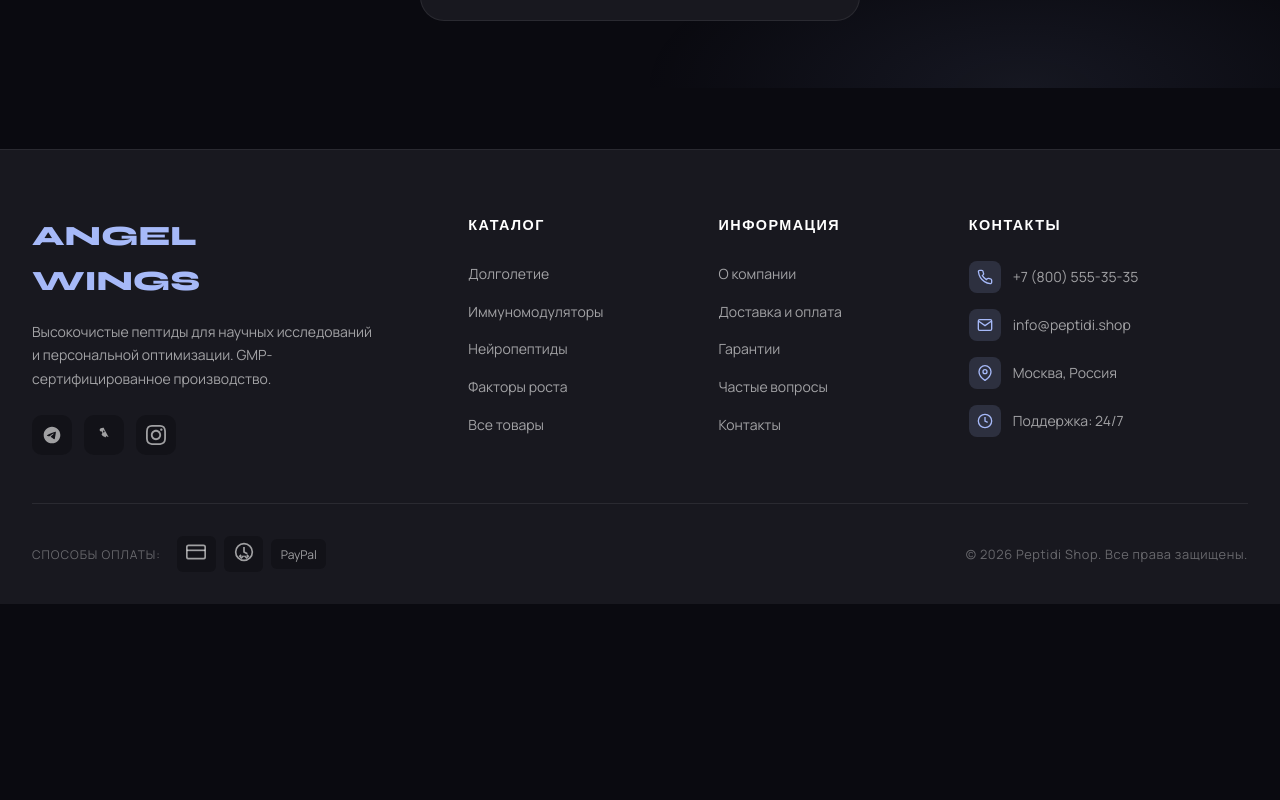
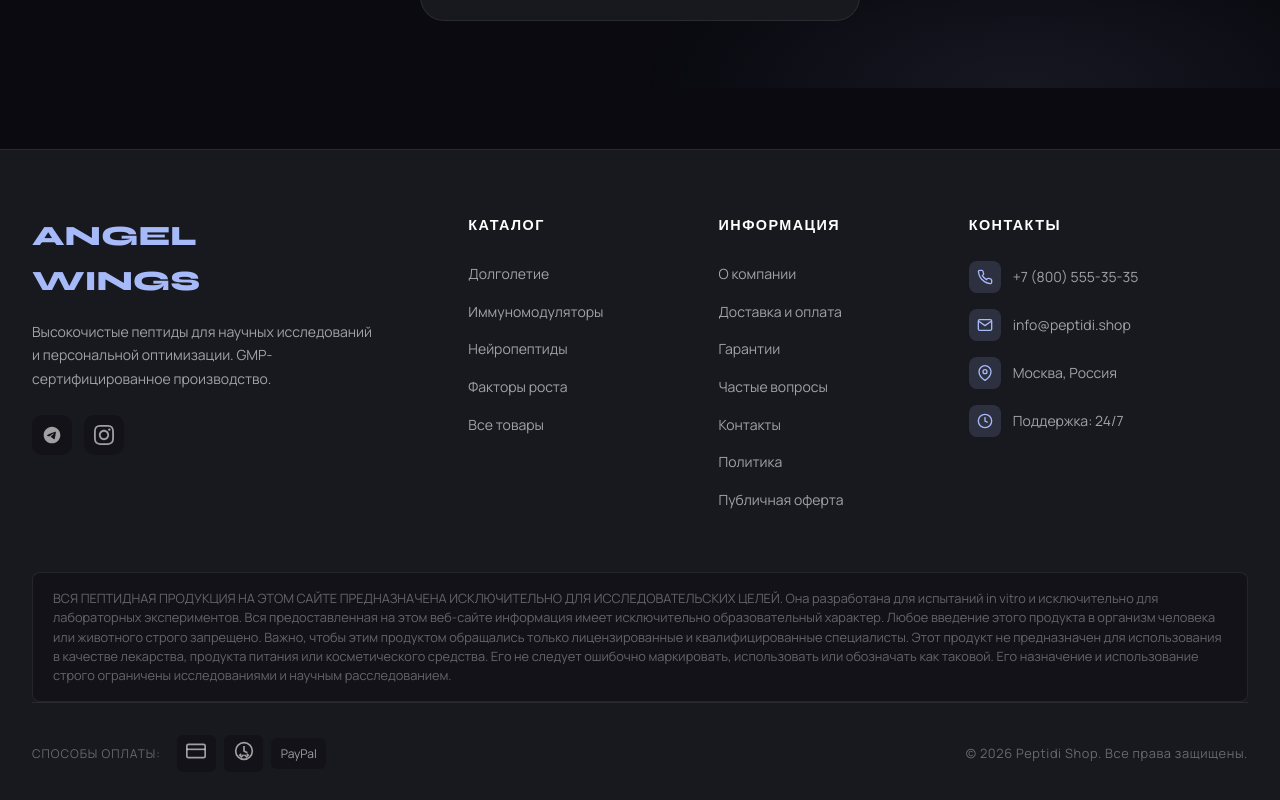
Before and after one commit to Sovyshkin/angel-wings, a Vue app in the folder vue-app/: page /auth in a window 1280 px wide. Shown: the part 712-1512 px from the top of the page. Before the commit the page ends 1316 px from the top, so only its background shows below. Built offline with nearby package versions, Linux system fonts and the light colour scheme.

Commit message:
Add footer links for policy and public offer PDFs

```diff
--- a/vue-app/src/App.vue
+++ b/vue-app/src/App.vue
@@ -140,9 +140,6 @@
               <a href="#" class="social-link" aria-label="Telegram">
                 <svg width="20" height="20" viewBox="0 0 24 24" fill="currentColor"><path d="M12 2C6.48 2 2 6.48 2 12s4.48 10 10 10 10-4.48 10-10S17.52 2 12 2zm4.64 6.8c-.15 1.58-.8 5.42-1.13 7.19-.14.75-.42 1-.68 1.03-.58.05-1.02-.38-1.58-.75-.88-.58-1.38-.94-2.23-1.5-.99-.65-.35-1.01.22-1.59.15-.15 2.71-2.48 2.76-2.69a.2.2 0 00-.05-.18c-.06-.05-.14-.03-.21-.02-.09.02-1.49.95-4.22 2.79-.4.27-.76.41-1.08.4-.36-.03-1.04-.2-1.55-.37-.63-.2-1.12-.31-1.08-.66.02-.18.27-.36.74-.55 2.92-1.27 4.86-2.11 5.83-2.51 2.78-1.16 3.35-1.36 3.73-1.37.09 0 .27.02.39.12.1.08.13.19.14.27-.01.06.01.24 0 .38z"/></svg>
               </a>
-              <a href="#" class="social-link" aria-label="WhatsApp">
-                <svg width="20" height="20" viewBox="0 0 24 24" fill="currentColor"><path d="M17.472 14.382c-.297-.149-1.758-.867-2.03-.967-.273-.099-.471-.148-.67.15-.197.297-.767.966-.94 1.164-.173.199-.347.223-.644.075-.297-.15-1.255-.463-2.39-1.475-.883-.788-1.48-1.761-1.653-2.059-.173-.297-.018-.458.13-.606.134-.133.298-.347.446-.52.149-.174.198-.298.298-.497.099-.198.05-.471-.1-.661-.216-.306-.3-.478-.31-.63-.025-.21.069-.437.26-.73.164-.27.298-.305.4-.305h.203c.178 0 .304.069.405.178.071.079.227.26.227.52.006.168-.008.347.032.52l.026.05c.099.173.297.406.426.56.13.152.265.2.371.126.096-.066.415-.446.53-.73.128-.317.148-.66.11-.92-.054-.37-.21-.543-.36-.75-.125-.176-.256-.203-.411-.15-.169.059-.99.463-1.923.873-.606.267-1.14.385-1.576.322-.315-.045-.978-.3-1.32-.952-.265-.506-.264-1.06-.185-1.5.108-.597.725-.996 1.364-1.442.74-.514 1.647-.793 2.662-.793.196 0 .392.02.57.062.357.083.714.285 1.05.557-.213.052-.47.082-.727.082l-.002.002z"/></svg>
-              </a>
               <a href="#" class="social-link" aria-label="Instagram">
                 <svg width="20" height="20" viewBox="0 0 24 24" fill="currentColor"><path d="M12 2.163c3.204 0 3.584.012 4.85.07 3.252.148 4.771 1.691 4.919 4.919.058 1.265.069 1.645.069 4.849 0 3.205-.012 3.584-.069 4.849-.149 3.225-1.664 4.771-4.919 4.919-1.266.058-1.644.07-4.85.07-3.204 0-3.584-.012-4.849-.07-3.26-.149-4.771-1.699-4.919-4.92-.058-1.265-.07-1.644-.07-4.849 0-3.204.013-3.583.07-4.849.149-3.227 1.664-4.771 4.919-4.919 1.266-.057 1.645-.069 4.849-.069zm0-2.163c-3.259 0-3.667.014-4.947.072-4.358.2-6.78 2.618-6.98 6.98-.059 1.281-.073 1.689-.073 4.948 0 3.259.014 3.668.072 4.948.2 4.358 2.618 6.78 6.98 6.98 1.281.058 1.689.072 4.948.072 3.259 0 3.668-.014 4.948-.072 4.354-.2 6.782-2.618 6.979-6.98.059-1.28.073-1.689.073-4.948 0-3.259-.014-3.667-.072-4.947-.196-4.354-2.617-6.78-6.979-6.98-1.281-.059-1.69-.073-4.949-.073zm0 5.838c-3.403 0-6.162 2.759-6.162 6.162s2.759 6.163 6.162 6.163 6.162-2.759 6.162-6.163c0-3.403-2.759-6.162-6.162-6.162zm0 10.162c-2.209 0-4-1.79-4-4 0-2.209 1.791-4 4-4s4 1.791 4 4c0 2.21-1.791 4-4 4zm6.406-11.845c-.796 0-1.441.645-1.441 1.44s.645 1.44 1.441 1.44c.795 0 1.439-.645 1.439-1.44s-.644-1.44-1.439-1.44z"/></svg>
               </a>
@@ -168,6 +165,8 @@
               <li><a href="#">Гарантии</a></li>
               <li><a href="#">Частые вопросы</a></li>
               <li><a href="#">Контакты</a></li>
+              <li><a href="/policy.pdf" target="_blank" rel="noopener">Политика</a></li>
+              <li><a href="/public-offer-2026.pdf" target="_blank" rel="noopener">Публичная оферта</a></li>
             </ul>
           </div>
 
@@ -200,6 +199,12 @@
               </div>
             </div>
           </div>
+        </div>
+
+        <div class="footer__legal-note">
+          <p>
+            ВСЯ ПЕПТИДНАЯ ПРОДУКЦИЯ НА ЭТОМ САЙТЕ ПРЕДНАЗНАЧЕНА ИСКЛЮЧИТЕЛЬНО ДЛЯ ИССЛЕДОВАТЕЛЬСКИХ ЦЕЛЕЙ. Она разработана для испытаний in vitro и исключительно для лабораторных экспериментов. Вся предоставленная на этом веб-сайте информация имеет исключительно образовательный характер. Любое введение этого продукта в организм человека или животного строго запрещено. Важно, чтобы этим продуктом обращались только лицензированные и квалифицированные специалисты. Этот продукт не предназначен для использования в качестве лекарства, продукта питания или косметического средства. Его не следует ошибочно маркировать, использовать или обозначать как таковой. Его назначение и использование строго ограничены исследованиями и научным расследованием.
+          </p>
         </div>
 
         <div class="footer__bottom">
@@ -688,6 +693,21 @@ onMounted(() => {
   border-top: 1px solid var(--border);
 }
 
+.footer__legal-note {
+  margin-top: 1.5rem;
+  padding: 1rem 1.25rem;
+  border: 1px solid var(--border);
+  border-radius: var(--radius-sm);
+  background: var(--bg-secondary);
+}
+
+.footer__legal-note p {
+  margin: 0;
+  font-size: 0.8rem;
+  line-height: 1.5;
+  color: var(--text-muted);
+}
+
 .footer__payments {
   display: flex;
   align-items: center;
```
Also changed, not shown: 2 other files (tests, documents, lock files or other folders).
